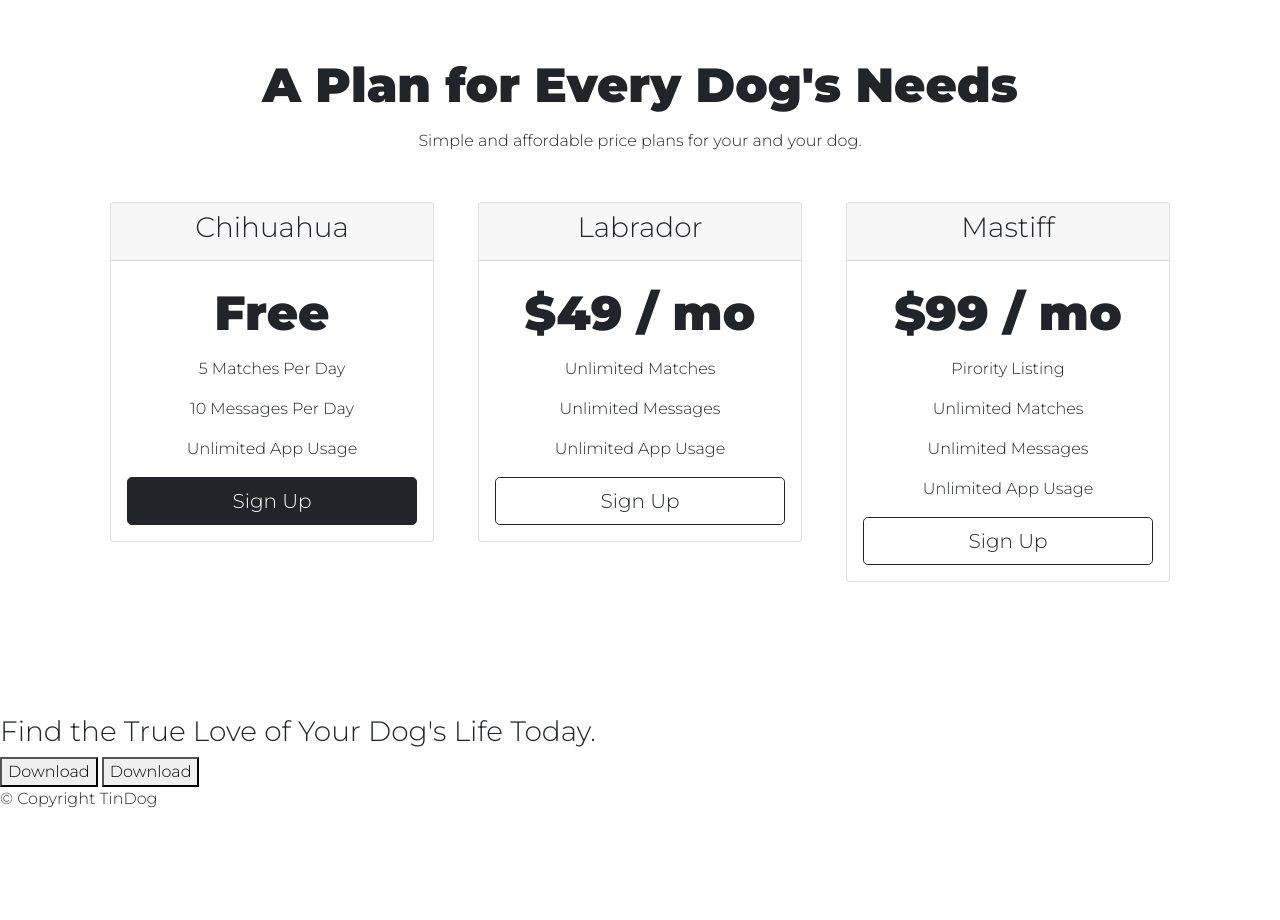
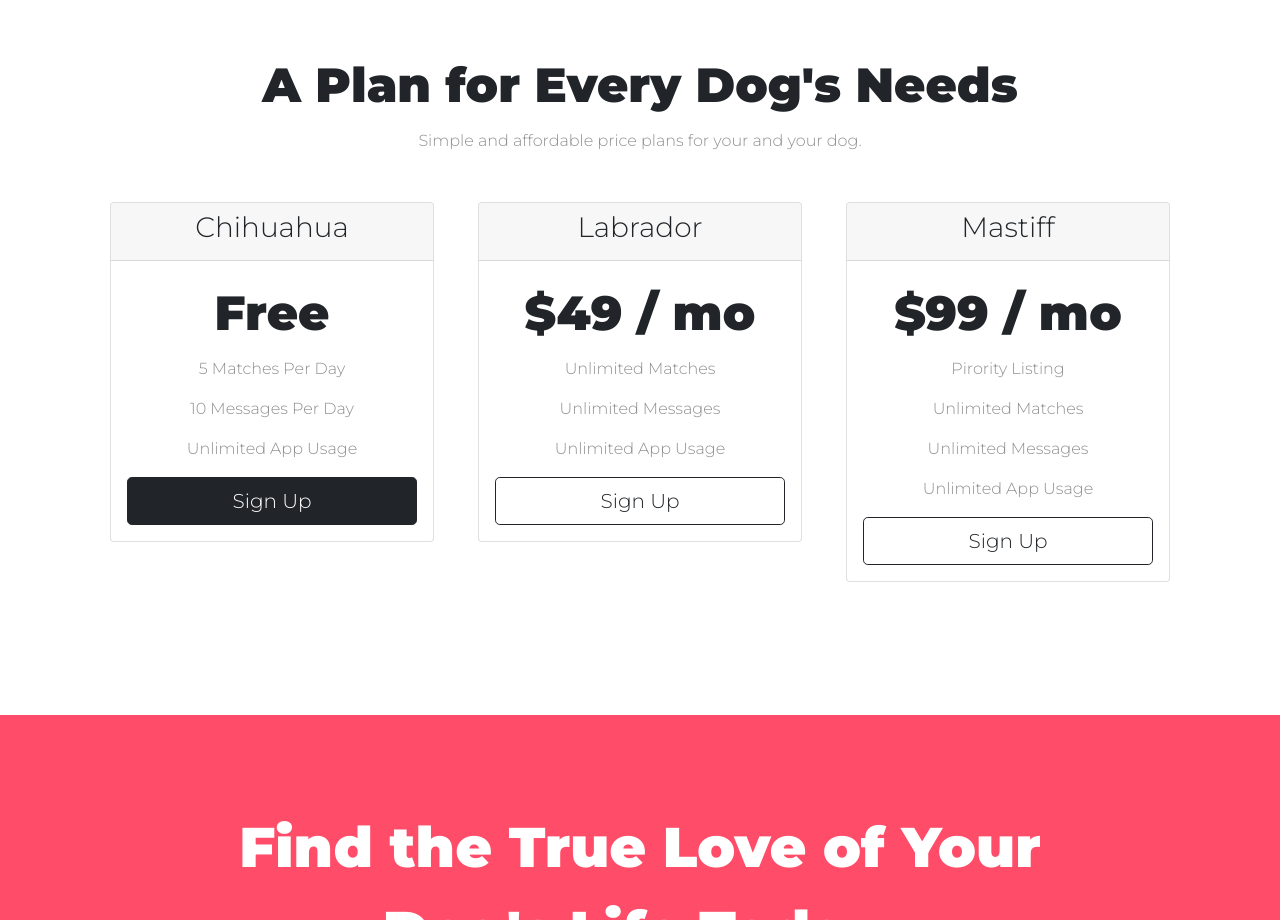
Before and after one commit to coolas-shaun/Tindog, a plain HTML site: page index.html in a window 1280 px wide. Shown: the part 1880-2800 px from the top of the page. Before the commit the page ends 2707 px from the top, so only its background shows below. Drawn offline with nearby package versions, Linux system fonts and the light colour scheme.

Commit message:
Complete rest of the sections

```diff
--- a/css/styles.css
+++ b/css/styles.css
@@ -70,12 +70,14 @@ h1{
  }
 
  .feature h3{
-    font-size: 1.5rem;
-    font-weight: bold;
+   color: black;
+   font-size: 1.5rem;
+   font-weight: bold;
  }
  .feature p{
     color: #8f8f8f;
  }
+
  .feature .icon{
     color: #ef8172;
     width: 50%;
@@ -136,6 +138,7 @@ h1{
     padding: 3% 2%;
  }
 
+
  @media (max-width:993px){
 
    #title{
@@ -150,3 +153,36 @@ h1{
       transform: rotate(0);
     }
  }
+
+
+ #cta{
+   background-color: #ff4c68;
+   text-align: center;
+   padding:7% 15%
+ }
+
+ .cta-header{
+   font-family: 'Montserrat', sans-serif;
+   font-weight: 900;
+   font-size: 3.5rem;
+   line-height: 1.5;
+   color: #fff;
+   /* width: 70%;
+    padding: 2% 2% 2%;
+    margin: 0 15% 0; */
+ }
+
+ #footer{
+   background-color: #fff;
+   text-align: center;
+   padding: 7% 0 15%;
+ }
+
+ .socials{
+   color: black;
+   margin: 1% .5% 2%;
+ }
+
+ p{
+   color: #8f8f8f;
+}
--- a/index.html
+++ b/index.html
@@ -202,9 +202,12 @@
 
   <section id="cta">
 
-    <h3>Find the True Love of Your Dog's Life Today.</h3>
-    <button type="button">Download</button>
-    <button type="button">Download</button>
+      <h3 class="cta-header">Find the True Love of Your Dog's Life Today.</h3>
+
+      <button type="button" class="btn btn-dark btn-lg download-btn"><i class="fa-brands fa-apple"></i> Download</button>
+      <button type="button" class="btn btn-outline-light btn-lg download-btn"><i class="fa-brands fa-google-play"></i> Download</button>
+
+
 
   </section>
 
@@ -213,7 +216,13 @@
 
   <footer id="footer">
 
+      <a href=""><i class="fa-brands fa-instagram socials"></i></a>
+      <a href=""><i class="fa-brands fa-twitter socials"></i></a>
+      <a href=""><i class="fa-brands fa-facebook socials"></i></a>
+      <a href=""><i class="fa-solid fa-envelope socials"></i></a>
       <p>© Copyright TinDog</p>
+
+
 
   </footer>
 
```
Lines whose indentation alone changed are shown as unchanged.
